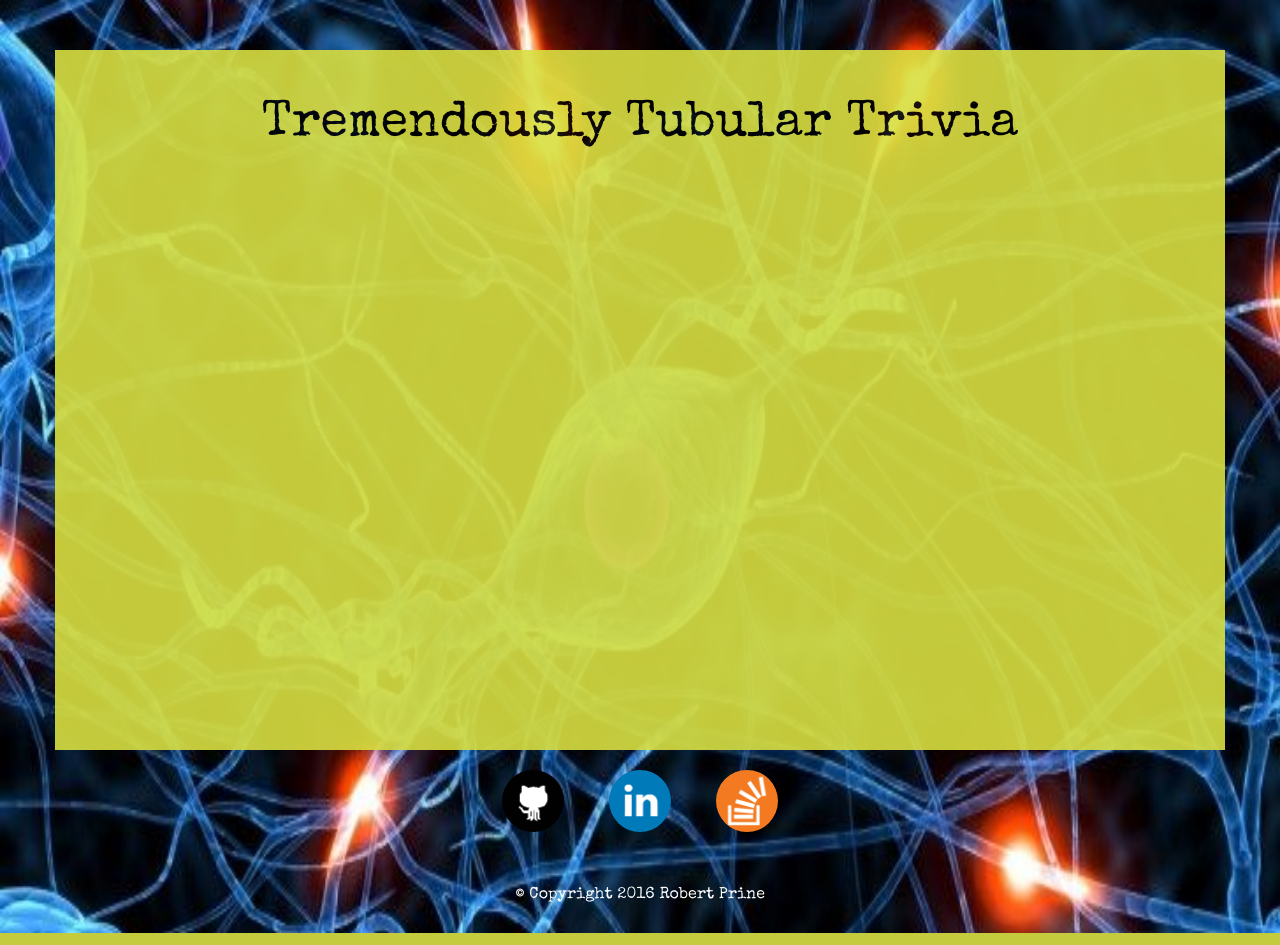
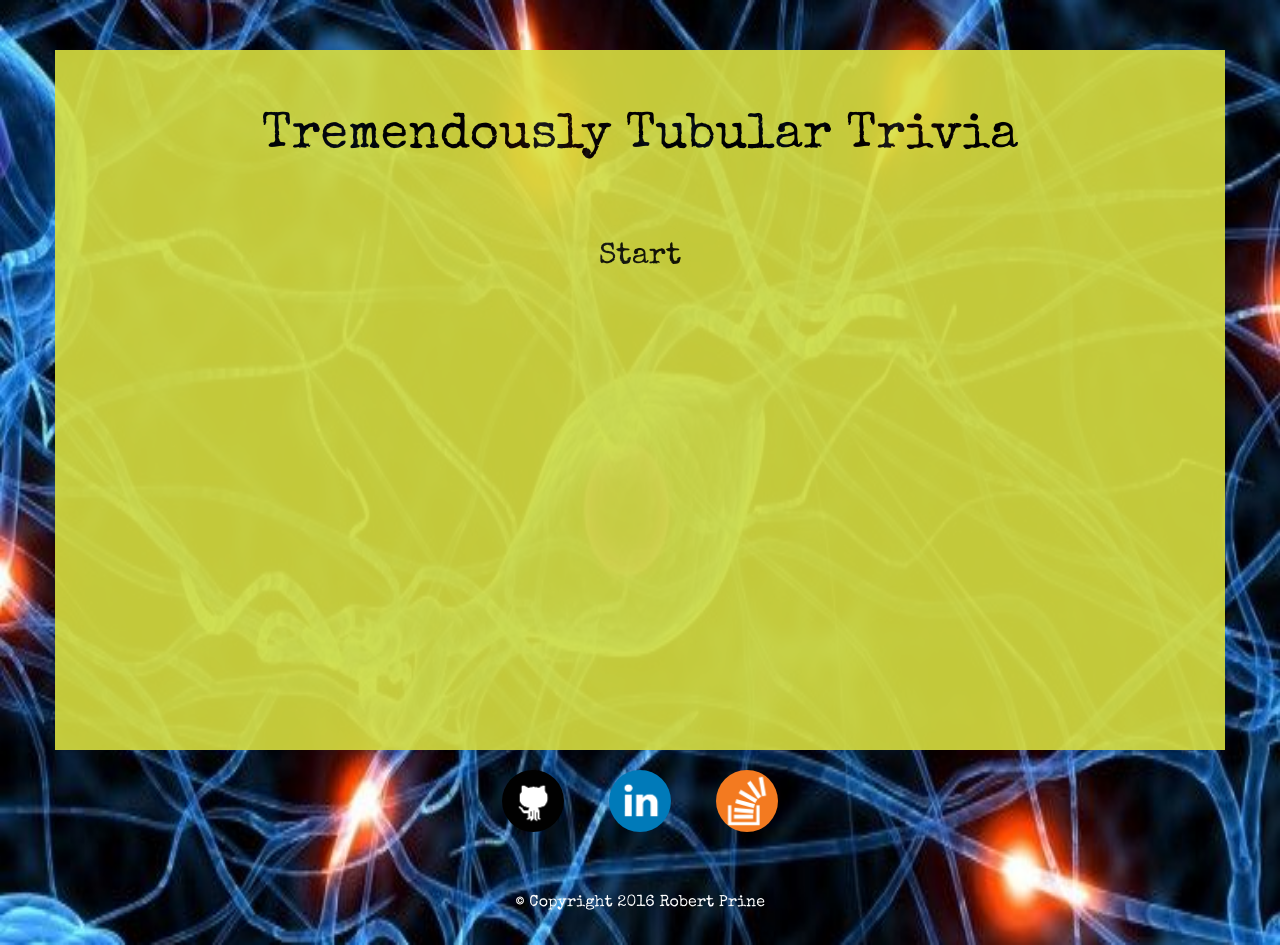
Before and after one commit to robertprine2/TriviaGame, a PHP site: page / in a window 1280 px wide. Run offline with PHP 8.4, Linux system fonts and the light colour scheme.

Commit message:
added button and fixed a typo where my container div wasn't wrapping everything

```diff
--- a/assets/css/style.css
+++ b/assets/css/style.css
@@ -2,6 +2,7 @@ body {
 	text-align: center;
 	background-image: url("../images/background.jpg");
 	color: black;
+	line-height: 1.5;
 	background-repeat: no-repeat;
 	background-size: 100% 1500px;
 	background-position: center;
@@ -30,7 +31,21 @@ h1 {
 
 /* buttons/answers */
 
+#start {
+	background-color: #d9df41;
+	opacity: 0.9;
+	padding: 10px;
+	font-size: 30px;
+	border: none;
+	-moz-border-radius: 30px;
+	-webkit-border-radius: 30px;
+	border-radius: 30px;
+}
 
+#start:hover {
+	background-color: blue;
+	color: white;
+}
 
 
 
--- a/index.html
+++ b/index.html
@@ -14,7 +14,7 @@
 </head>
 <body>
 
-	<div class="container bgColor"
+	<div class="container bgColor">
 
 		<div class="row">
 
@@ -43,7 +43,7 @@
 		<div class="row">
 
 			<div class="column-md-12" id="buttons">
-
+				<button id="start">Start</button>
 			</div>
 
 		</div>
```
